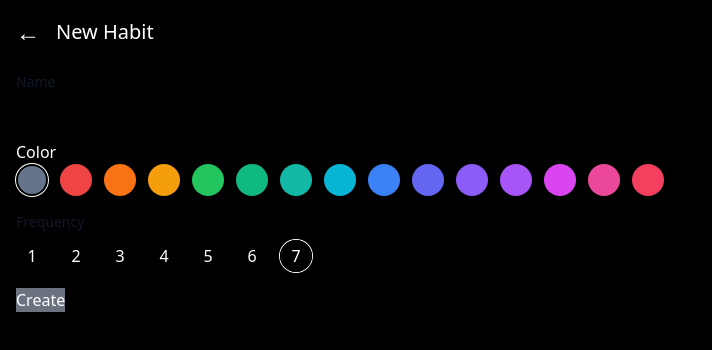
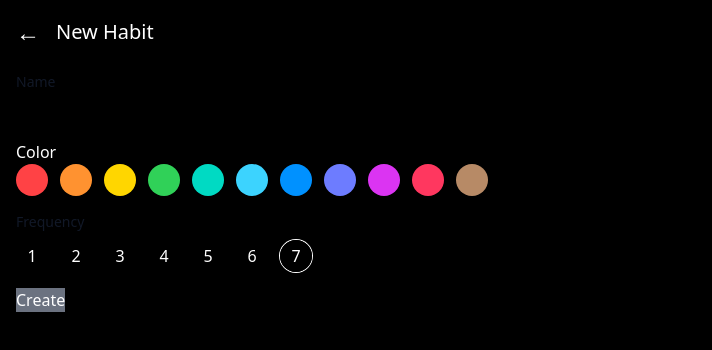
Before and after one commit to AVER7777/habit-tracker, a React (Vite) app in the folder frontend/: page /habits/create in a window 1280 px wide. Shown: the top 350 px of the page, without its empty margins (0-712 px from the left). Built offline with nearby package versions, Linux system fonts and the light colour scheme; no server answers; sample sign-in values are in the browser's storage.

Commit message:
feat(front:style): replace colors from tailwind to ios

```diff
--- a/frontend/src/components/habits/settings/EditColor.jsx
+++ b/frontend/src/components/habits/settings/EditColor.jsx
@@ -1,36 +1,32 @@
 function EditColor({ color, onChange }) {
     const colors = [
-        { tailwind: 'bg-slate-500', hex: '#64748b' },
-        { tailwind: 'bg-red-500', hex: '#ef4444' },
-        { tailwind: 'bg-orange-500', hex: '#f97316' },
-        { tailwind: 'bg-amber-500', hex: '#f59e0b' },
-        { tailwind: 'bg-green-500', hex: '#22c55e' },
-        { tailwind: 'bg-emerald-500', hex: '#10b981' },
-        { tailwind: 'bg-teal-500', hex: '#14b8a6' },
-        { tailwind: 'bg-cyan-500', hex: '#06b6d4' },
-        { tailwind: 'bg-blue-500', hex: '#3b82f6' },
-        { tailwind: 'bg-indigo-500', hex: '#6366f1' },
-        { tailwind: 'bg-violet-500', hex: '#8b5cf6' },
-        { tailwind: 'bg-purple-500', hex: '#a855f7' },
-        { tailwind: 'bg-fuchsia-500', hex: '#d946ef' },
-        { tailwind: 'bg-pink-500', hex: '#ec4899' },
-        { tailwind: 'bg-rose-500', hex: '#f43f5e' },
+        'red',
+        'orange',
+        'yellow',
+        'green',
+        'mint',
+        'cyan',
+        'blue',
+        'indigo',
+        'purple',
+        'pink',
+        'brown',
     ];
-
     return (
         <div className="mb-4">
             <label>Color</label>
             <div className="flex flex-wrap gap-3">
                 {colors.map((c) => (
                     <button
-                        key={c.hex}
+                        key={c}
                         type="button"
-                        onClick={() => onChange(c.hex)}
-                        className={`w-8 h-8 rounded-full border-2 transition-transform hover:scale-110 ${c.tailwind} ${
-                            color === c.hex
+                        onClick={() => onChange(c)}
+                        className={`w-8 h-8 rounded-full border-2 transition-transform hover:scale-110 ${
+                            color === c
                                 ? 'border-black ring-2 ring-offset-1 ring-black'
                                 : 'border-transparent'
                         }`}
+                        style={{ backgroundColor: `var(--ios-${c})` }}
                     />
                 ))}
             </div>
```
